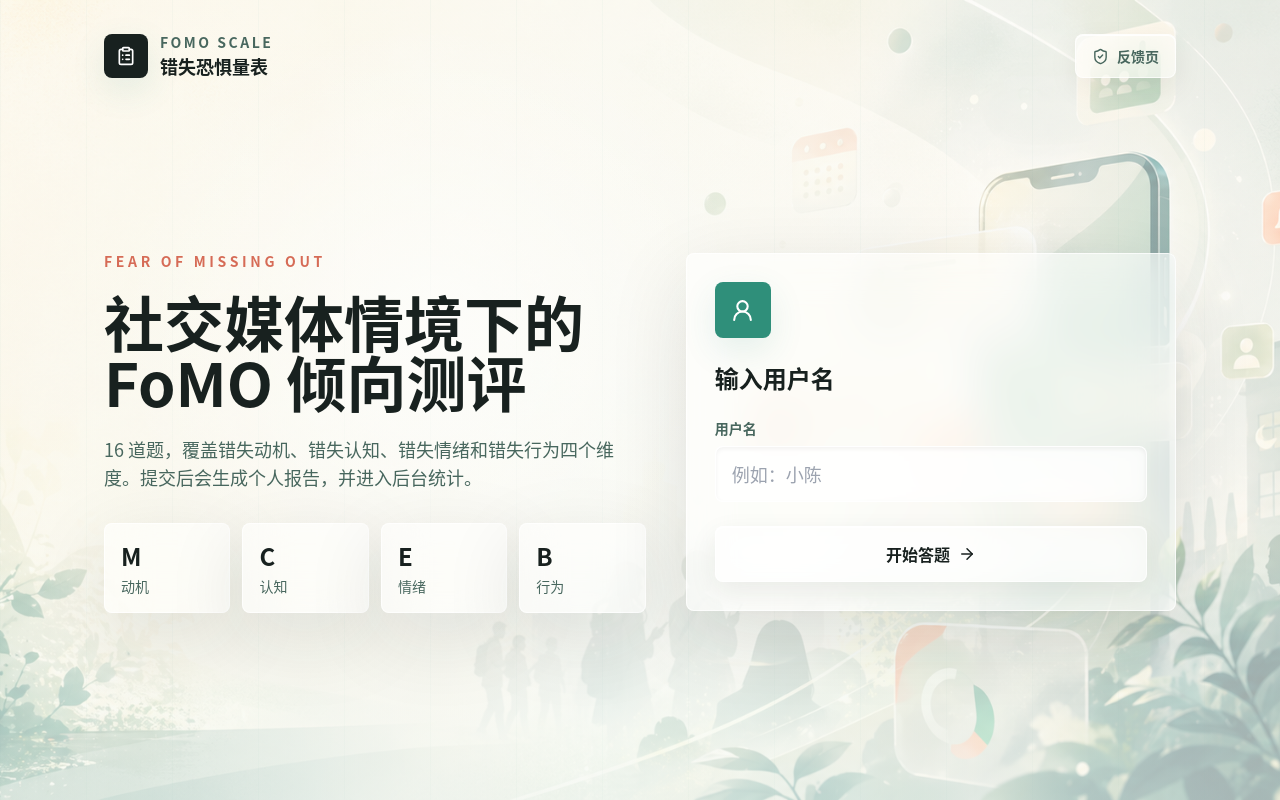
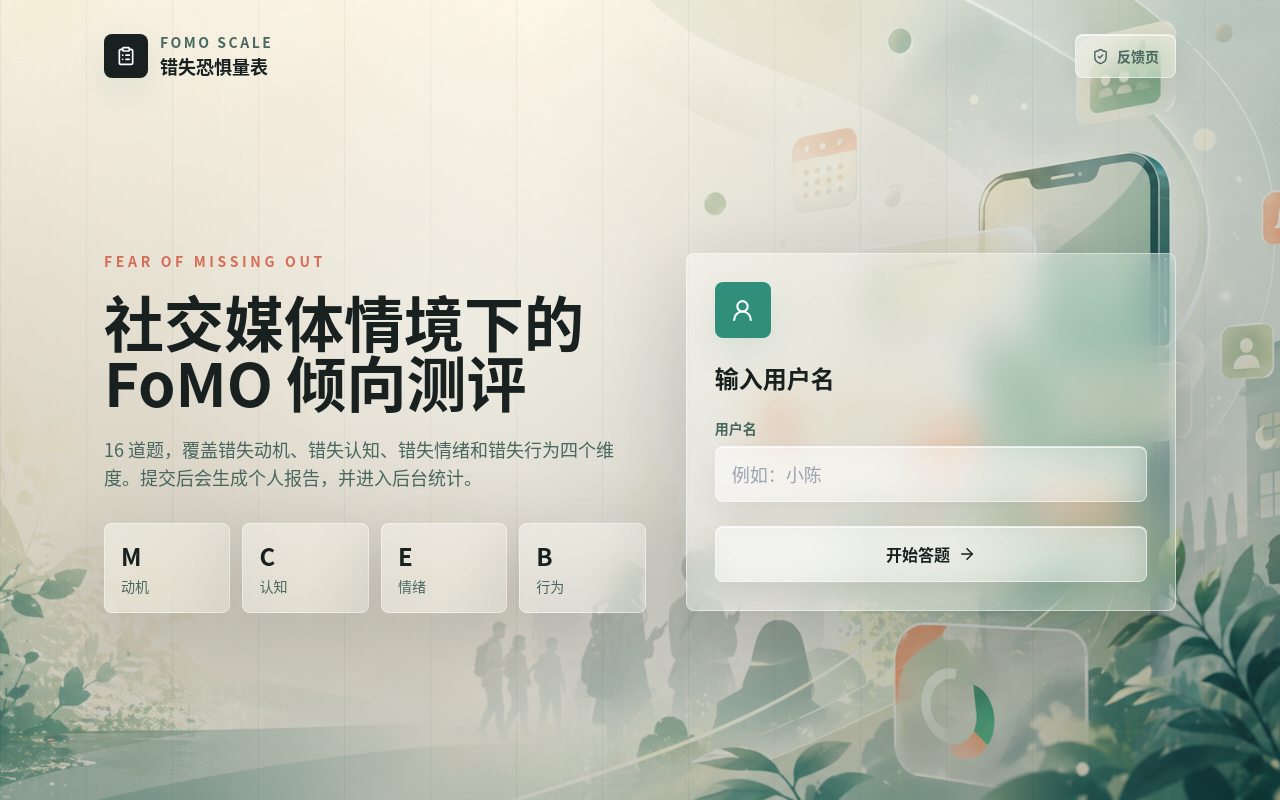
Before and after one commit to Yunk-S/FoMO-questionnairePage, a Next.js app: page / in a window 1280 px wide. Built offline with nearby package versions, Linux system fonts and the light colour scheme.

Commit message:
Refine glassmorphism transparency

```diff
--- a/src/app/globals.css
+++ b/src/app/globals.css
@@ -39,7 +39,8 @@ body::before {
   inset: 0;
   z-index: -2;
   background-image:
-    linear-gradient(90deg, rgba(246, 251, 248, 0.2) 0%, rgba(246, 251, 248, 0.5) 48%, rgba(255, 247, 239, 0.34) 100%),
+    linear-gradient(90deg, rgba(18, 33, 31, 0.03) 0%, rgba(246, 251, 248, 0.12) 42%, rgba(16, 50, 42, 0.16) 100%),
+    linear-gradient(180deg, rgba(255, 255, 255, 0.06), rgba(24, 33, 31, 0.12)),
     url("/images/fomo-poster-bg.png");
   background-position: center;
   background-size: cover;
@@ -53,9 +54,9 @@ body::after {
   z-index: -1;
   pointer-events: none;
   background:
-    radial-gradient(circle at 34% 42%, rgba(255, 255, 255, 0.62), transparent 33%),
-    linear-gradient(180deg, rgba(255, 255, 255, 0.2), rgba(246, 251, 248, 0.48)),
-    repeating-linear-gradient(90deg, rgba(47, 143, 122, 0.035) 0, rgba(47, 143, 122, 0.035) 1px, transparent 1px, transparent 86px);
+    radial-gradient(circle at 34% 42%, rgba(255, 255, 255, 0.28), transparent 30%),
+    linear-gradient(180deg, rgba(255, 255, 255, 0.04), rgba(24, 33, 31, 0.11)),
+    repeating-linear-gradient(90deg, rgba(24, 33, 31, 0.05) 0, rgba(24, 33, 31, 0.05) 1px, transparent 1px, transparent 86px);
 }
 
 button,
@@ -68,17 +69,21 @@ input {
 }
 
 .glass-panel {
-  border: 1px solid rgba(255, 255, 255, 0.72);
-  background: rgba(255, 255, 255, 0.58);
-  box-shadow: 0 24px 80px rgba(24, 33, 31, 0.12);
-  backdrop-filter: blur(22px) saturate(132%);
+  border: 1px solid rgba(255, 255, 255, 0.46);
+  background:
+    linear-gradient(135deg, rgba(255, 255, 255, 0.32), rgba(255, 255, 255, 0.16)),
+    rgba(255, 255, 255, 0.14);
+  box-shadow: 0 24px 80px rgba(24, 33, 31, 0.16);
+  backdrop-filter: blur(18px) saturate(145%);
 }
 
 .glass-button {
-  border: 1px solid rgba(255, 255, 255, 0.72);
-  background: rgba(255, 255, 255, 0.5);
-  box-shadow: inset 0 1px 0 rgba(255, 255, 255, 0.85), 0 10px 28px rgba(24, 33, 31, 0.08);
-  backdrop-filter: blur(18px) saturate(135%);
+  border: 1px solid rgba(255, 255, 255, 0.5);
+  background:
+    linear-gradient(135deg, rgba(255, 255, 255, 0.34), rgba(255, 255, 255, 0.18)),
+    rgba(255, 255, 255, 0.12);
+  box-shadow: inset 0 1px 0 rgba(255, 255, 255, 0.74), 0 10px 28px rgba(24, 33, 31, 0.1);
+  backdrop-filter: blur(16px) saturate(145%);
   transition:
     transform 160ms ease,
     border-color 160ms ease,
@@ -89,8 +94,10 @@ input {
 .glass-button:hover {
   transform: translateY(-1px);
   border-color: rgba(47, 143, 122, 0.45);
-  background: rgba(255, 255, 255, 0.72);
-  box-shadow: inset 0 1px 0 rgba(255, 255, 255, 0.9), 0 14px 34px rgba(47, 143, 122, 0.12);
+  background:
+    linear-gradient(135deg, rgba(255, 255, 255, 0.46), rgba(255, 255, 255, 0.24)),
+    rgba(255, 255, 255, 0.16);
+  box-shadow: inset 0 1px 0 rgba(255, 255, 255, 0.82), 0 14px 34px rgba(47, 143, 122, 0.14);
 }
 
 .glass-button:focus-visible {
@@ -100,9 +107,35 @@ input {
 
 .glass-button[data-selected="true"] {
   border-color: rgba(47, 143, 122, 0.64);
-  background: rgba(47, 143, 122, 0.16);
+  background:
+    linear-gradient(135deg, rgba(47, 143, 122, 0.28), rgba(255, 255, 255, 0.16)),
+    rgba(47, 143, 122, 0.12);
   color: #163e35;
   box-shadow: inset 0 1px 0 rgba(255, 255, 255, 0.9), 0 16px 38px rgba(47, 143, 122, 0.2);
+}
+
+.glass-card {
+  border: 1px solid rgba(255, 255, 255, 0.42);
+  background:
+    linear-gradient(135deg, rgba(255, 255, 255, 0.26), rgba(255, 255, 255, 0.1)),
+    rgba(255, 255, 255, 0.1);
+  box-shadow: 0 12px 34px rgba(24, 33, 31, 0.08);
+  backdrop-filter: blur(14px) saturate(142%);
+}
+
+.glass-field {
+  border: 1px solid rgba(255, 255, 255, 0.5);
+  background:
+    linear-gradient(135deg, rgba(255, 255, 255, 0.34), rgba(255, 255, 255, 0.14)),
+    rgba(255, 255, 255, 0.1);
+  box-shadow: inset 0 1px 0 rgba(255, 255, 255, 0.72), 0 10px 28px rgba(24, 33, 31, 0.07);
+  backdrop-filter: blur(14px) saturate(145%);
+}
+
+.glass-track {
+  background: rgba(255, 255, 255, 0.24);
+  box-shadow: inset 0 1px 3px rgba(24, 33, 31, 0.08);
+  backdrop-filter: blur(10px);
 }
 
 .focus-ring:focus-visible {
--- a/src/components/FeedbackDashboard.tsx
+++ b/src/components/FeedbackDashboard.tsx
@@ -149,7 +149,7 @@ export function FeedbackDashboard() {
             type="password"
             value={password}
             onChange={(event) => setPassword(event.target.value)}
-            className="focus-ring mt-2 h-14 w-full rounded-panel border border-white/70 bg-white/60 px-4 text-ink outline-none backdrop-blur"
+            className="glass-field focus-ring mt-2 h-14 w-full rounded-panel px-4 text-ink outline-none"
           />
           {error ? <p className="mt-4 rounded-panel bg-coral/10 px-4 py-3 text-sm text-coral">{error}</p> : null}
           <button
@@ -208,7 +208,7 @@ export function FeedbackDashboard() {
         </div>
         <div className="overflow-x-auto">
           <table className="w-full min-w-[880px] border-collapse text-left text-sm">
-            <thead className="bg-white/50 text-moss">
+            <thead className="bg-white/20 text-moss backdrop-blur-md">
               <tr>
                 <th className="px-5 py-4 font-semibold">用户</th>
                 <th className="px-5 py-4 font-semibold">提交时间</th>
--- a/src/components/FomoSurvey.tsx
+++ b/src/components/FomoSurvey.tsx
@@ -160,7 +160,7 @@ export function FomoSurvey() {
                 value={username}
                 onChange={(event) => setUsername(event.target.value)}
                 maxLength={40}
-                className="focus-ring mt-2 h-14 w-full rounded-panel border border-white/70 bg-white/60 px-4 text-lg text-ink shadow-inner outline-none backdrop-blur"
+                className="glass-field focus-ring mt-2 h-14 w-full rounded-panel px-4 text-lg text-ink outline-none"
                 placeholder="例如：小陈"
               />
               {error ? <p className="mt-4 rounded-panel bg-coral/10 px-4 py-3 text-sm text-coral">{error}</p> : null}
@@ -192,7 +192,7 @@ export function FomoSurvey() {
                   已完成 {answeredCount}/{QUESTIONS.length}，还剩 {unansweredCount} 题
                 </div>
               </div>
-              <div className="mt-4 h-3 overflow-hidden rounded-full bg-white/70">
+              <div className="glass-track mt-4 h-3 overflow-hidden rounded-full">
                 <motion.div
                   className="h-full rounded-full bg-jade"
                   initial={false}
@@ -218,14 +218,14 @@ export function FomoSurvey() {
                       <h3 className="mt-1 text-2xl font-semibold text-ink">{dimension.name}</h3>
                       <p className="mt-2 max-w-2xl text-sm leading-6 text-moss">{dimension.description}</p>
                     </div>
-                    <div className="rounded-panel bg-white/50 px-4 py-3 text-sm font-semibold text-moss">
+                    <div className="glass-card rounded-panel px-4 py-3 text-sm font-semibold text-moss">
                       当前 {getDimensionDraftScore(answers, dimension.id)}/20
                     </div>
                   </div>
 
                   <div className="mt-5 space-y-4">
                     {dimension.questions.map((question) => (
-                      <article key={question.id} className="rounded-panel border border-white/70 bg-white/40 p-4">
+                      <article key={question.id} className="glass-card rounded-panel p-4">
                         <div className="flex flex-col gap-2 sm:flex-row sm:items-start sm:justify-between">
                           <div className="min-w-0">
                             <p className="text-sm font-semibold text-jade">{question.id}</p>
--- a/src/components/ReportView.tsx
+++ b/src/components/ReportView.tsx
@@ -64,15 +64,15 @@ export function ReportView({ response, showAnswers = false, adminMode = false }:
             <h1 className="mt-3 text-3xl font-semibold leading-tight text-ink sm:text-5xl">
               {response.username} 的 FoMO 反馈
             </h1>
-            <div className="mt-5 inline-flex items-center gap-2 rounded-panel bg-white/55 px-4 py-3 text-sm text-moss">
+            <div className="glass-card mt-5 inline-flex items-center gap-2 rounded-panel px-4 py-3 text-sm text-moss">
               <CalendarClock size={17} />
               {formatDate(response.created_at)}
             </div>
             <p className="mt-6 text-base leading-8 text-moss">{report.summary}</p>
-            <p className="mt-4 rounded-panel bg-white/55 px-4 py-3 text-sm leading-6 text-moss">{report.disclaimer}</p>
+            <p className="glass-card mt-4 rounded-panel px-4 py-3 text-sm leading-6 text-moss">{report.disclaimer}</p>
           </div>
 
-          <div className="rounded-panel border border-white/70 bg-white/45 p-5">
+          <div className="glass-card rounded-panel p-5">
             <div className="flex items-start justify-between gap-4">
               <div>
                 <p className="text-sm font-semibold text-moss">总分</p>
@@ -94,7 +94,7 @@ export function ReportView({ response, showAnswers = false, adminMode = false }:
                       {dimensionReport.score}/20 · {dimensionReport.levelLabel}
                     </span>
                   </div>
-                  <div className="h-3 overflow-hidden rounded-full bg-white/80">
+                  <div className="glass-track h-3 overflow-hidden rounded-full">
                     <motion.div
                       className="h-full rounded-full bg-jade"
                       initial={{ width: 0 }}
@@ -125,7 +125,7 @@ export function ReportView({ response, showAnswers = false, adminMode = false }:
                 </p>
                 <h2 className="mt-1 text-2xl font-semibold text-ink">{dimensionReport.name}</h2>
               </div>
-              <span className="rounded-panel bg-white/60 px-3 py-2 text-sm font-semibold text-moss">
+              <span className="glass-card rounded-panel px-3 py-2 text-sm font-semibold text-moss">
                 {dimensionScores[dimensionReport.id]}/20
               </span>
             </div>
@@ -165,7 +165,7 @@ function AnswerDetail({ answers }: { answers: AnswerMap }) {
       <h2 className="text-2xl font-semibold text-ink">逐题分数</h2>
       <div className="mt-5 space-y-5">
         {DIMENSIONS.map((dimension) => (
-          <div key={dimension.id} className="rounded-panel border border-white/70 bg-white/40 p-4">
+          <div key={dimension.id} className="glass-card rounded-panel p-4">
             <div className="mb-4 flex items-center justify-between gap-3">
               <h3 className="text-lg font-semibold text-ink">{dimension.name}</h3>
               <span className="text-sm font-semibold text-moss">
@@ -180,7 +180,7 @@ function AnswerDetail({ answers }: { answers: AnswerMap }) {
               {QUESTIONS.filter((question) => question.dimensionId === dimension.id).map((question) => (
                 <div
                   key={question.id}
-                  className="grid gap-3 rounded-panel bg-white/45 p-3 text-sm sm:grid-cols-[4rem_1fr_9rem]"
+                  className="glass-card grid gap-3 rounded-panel p-3 text-sm sm:grid-cols-[4rem_1fr_9rem]"
                 >
                   <span className="font-semibold text-jade">{question.id}</span>
                   <span className="leading-6 text-ink">{question.text}</span>
```
